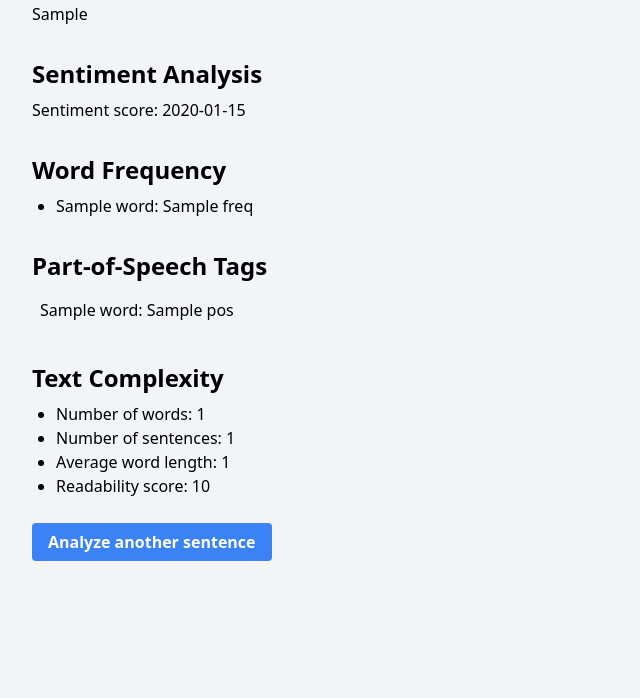
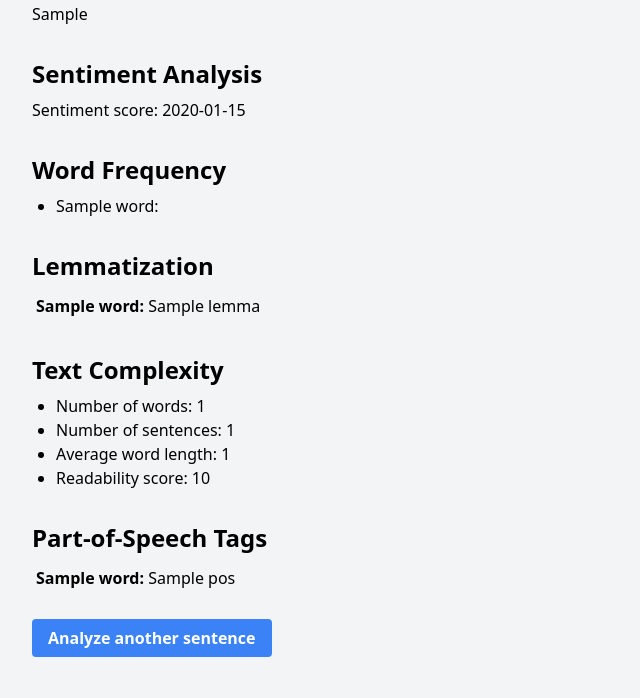
Before and after one commit to SirWilliamIII/python-spacy, a Flask app: template templates/result.html in a window 1280 px wide. Shown: the part 346-1044 px from the top of the page, without its empty margins (0-640 px from the left). Before the commit the page ends 907 px from the top, so only its background shows below. Run offline with Flask 3, Linux system fonts and the light colour scheme; the template is opened without the code that fills it: most values are stand-ins (such as "Sample title", 1, 10 or a date in 2020); some libraries are stand-ins or nearby versions.

Commit message:
changed styling

```diff
--- a/app.py
+++ b/app.py
@@ -1,12 +1,12 @@
-import spacy  # noqa: F401
-from spacy import displacy  # noqa: F401
-from flask import Flask, render_template, request, jsonify  # noqa: F401
-from textblob import TextBlob  # noqa: F401
+import spacy
+from spacy import displacy
+from flask import Flask, render_template, request, jsonify
+from textblob import TextBlob
 import en_core_web_sm
-from spacy.lang.en.stop_words import STOP_WORDS  # noqa: F401
+from spacy.lang.en.stop_words import STOP_WORDS
 from collections import Counter
 from string import punctuation
-
+import re
 
 # Load English tokenizer, tagger, parser, NER and word vectors
 nlp = en_core_web_sm.load()
@@ -18,22 +18,17 @@
     if request.method == "POST":
         text = request.form["text"]
         doc = nlp(text)
-        ####################
-
-
-        ######################
 
         # Generate dependency parse
         options = {"compact": True, "bg": "#09a3d5",
-                   "color": "white", "distance": 90}
+           "color": "white", "font": "Source Sans Pro", "distance": 90}
 
-        dep_svg = displacy.render(doc, style="dep",page=True, options=options)
-        dep_svg = displacy.render(doc, style="dep", page=True, options=options)  # noqa: F821
-        # Generate dependency parse
+        dep_svg = displacy.render(doc, style="dep", options=options)
+
 
         # Generate named entity recognition
-        ner_svg = displacy.render(doc, style="ent",page=True, options={"bg": "#ffffff", "color": "#333333", "distance": "90"})
-        ner_svg = displacy.render(doc, style="ent", page=True, options={"bg": "#ffffff", "color": "#333333", "distance": "90"})  # noqa: F821
+        ner_svg = displacy.render(doc, style="ent", jupyter=False, options={"distance": 90})
+
         # Perform sentiment analysis
         blob = TextBlob(text)
         sentiment = blob.sentiment.polarity
@@ -50,7 +45,14 @@
         # Get text summary
         summary = summarize_text(doc)
 
-        return render_template("result.html", dep_svg=dep_svg, ner_svg=ner_svg, sentiment=sentiment,word_freq=word_freq,pos_tags=pos_tags,complexity=complexity)
+        return render_template("result.html",
+                               dep_svg=dep_svg,
+                               ner_svg=ner_svg,
+                               sentiment=sentiment,
+                               word_freq=word_freq,
+                               pos_tags=pos_tags,
+                               complexity=complexity,
+                               summary=summary)
 
     return render_template("index.html")
 
@@ -63,9 +65,9 @@
 
 def get_text_complexity(doc):
     num_words = len([token for token in doc if not token.is_punct])
-    num_words = len([token for token in doc if not token.is_punct])  # noqa: F821
-    num_sentences = len(list(doc.sents))  # noqa: F821) for token in doc if not token.is_punct) / num_words if num_words > 0 else 0
-    avg_word_length = sum(len(token.text) for token in doc if not token.is_punct) / num_words if num_words > 0 else 0  # noqa: F821
+    num_sentences = len(list(doc.sents))
+    avg_word_length = sum(len(token.text) for token in doc if not token.is_punct) / num_words if num_words > 0 else 0
+
     return {
         "num_words": num_words,
         "num_sentences": num_sentences,
@@ -75,10 +77,9 @@
 
 def calculate_readability_score(doc):
     # Simple implementation of Flesch-Kincaid Grade Level
-    # Simple implementation of Flesch-Kincaid Grade Level  # noqa: F821is_punct])
+    num_words = len([token for token in doc if not token.is_punct])
     num_sentences = len(list(doc.sents))
     num_syllables = sum(count_syllables(token.text) for token in doc if token.is_alpha)
-    num_words = len([token for token in doc if not token.is_punct])
 
     if num_words == 0 or num_sentences == 0:
         return 0
@@ -90,8 +91,8 @@
     word = word.lower()
     count = 0
     vowels = "aeiouy"
-    vowels = "aeiouy"  # noqa: F821
-    count += 1
+    if word[0] in vowels:
+        count += 1
     for index in range(1, len(word)):
         if word[index] in vowels and word[index - 1] not in vowels:
             count += 1
@@ -103,13 +104,11 @@
     # Simple extractive summarization
     keyword = []
     pos_tag = ['PROPN', 'ADJ', 'NOUN', 'VERB']
-    pos_tag = ['PROPN', 'ADJ', 'NOUN', 'VERB']  # noqa: F821
     for token in doc:
-        if token.text not in STOP_WORDS and token.text not in punctuation:
-            if token.pos_ in pos_tag:
-                keyword.append(token.text)
-    if(token.pos_ in pos_tag):
-        keyword.append(token.text)
+        if(token.text in STOP_WORDS or token.text in punctuation):
+            continue
+        if(token.pos_ in pos_tag):
+            keyword.append(token.text)
 
     freq_word = Counter(keyword)
     max_freq = Counter(keyword).most_common(1)[0][1]
@@ -145,5 +144,6 @@
     }
 
     return jsonify(analysis)
+
 if __name__ == "__main__":
     app.run(debug=True)
--- a/templates/result.html
+++ b/templates/result.html
@@ -25,17 +25,18 @@
 
       <h2 class="text-2xl font-bold mt-8 mb-2">Word Frequency</h2>
       <ul class="list-disc ml-6">
-        <li>{{ word }}: {{ freq }}</li>
+        {% for word in word_freq %}
+          <li>{{ word }}: </li>
+        {% endfor %}
       </ul>
-
       <div class="mt-8">
-        <h2 class="text-2xl font-bold mb-2">Part-of-Speech Tags</h2>
+        <h2 class="text-2xl font-bold mb-2">Lemmatization</h2>
         <div class="flex flex-wrap">
-          {% for word, pos in pos_tags %}
-            <div class="w-1/5 p-2">{{ word }}: {{ pos }}</div>
+          {% for word, lemma in lemmas %}
+            <div class="w-1/5 p-1"><strong>{{ word }}:</strong> {{ lemma }}</div>
           {% endfor %}
         </div>
-      </div>
+        </div>
 
       <h2 class="text-2xl font-bold mt-8 mb-2">Text Complexity</h2>
       <ul class="list-disc ml-6">
@@ -46,6 +47,15 @@
       </ul>
 
       <div class="mt-8">
+        <h2 class="text-2xl font-bold mb-2">Part-of-Speech Tags</h2>
+        <div class="flex flex-wrap">
+          {% for word, pos in pos_tags %}
+            <div class="w-1/5 p-1"><strong>{{ word }}:</strong> {{ pos }}</div>
+          {% endfor %}
+        </div>
+      </div>
+
+      <div class="mt-8">
         <a href="/" class="bg-blue-500 hover:bg-blue-700 text-white font-bold py-2 px-4 rounded">
           Analyze another sentence
         </a>
```
Also changed, not shown: 1 other file.
